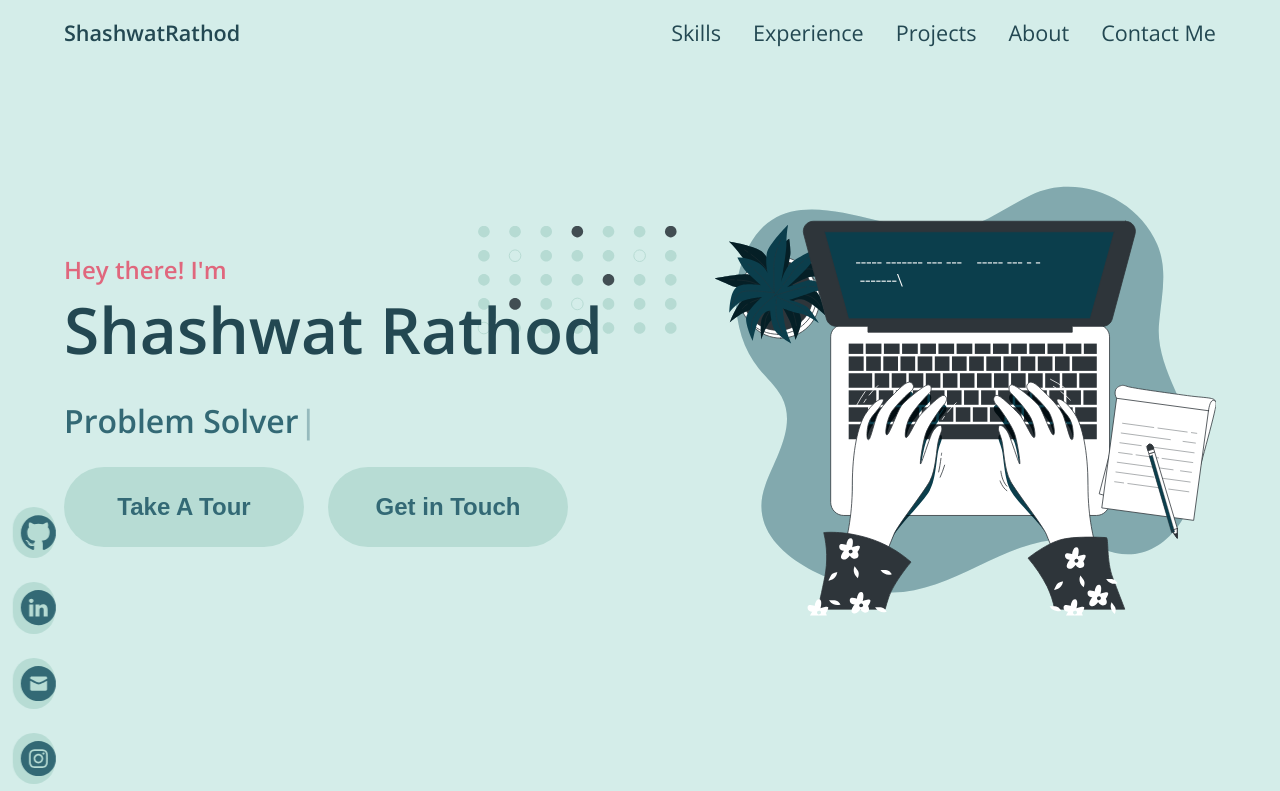
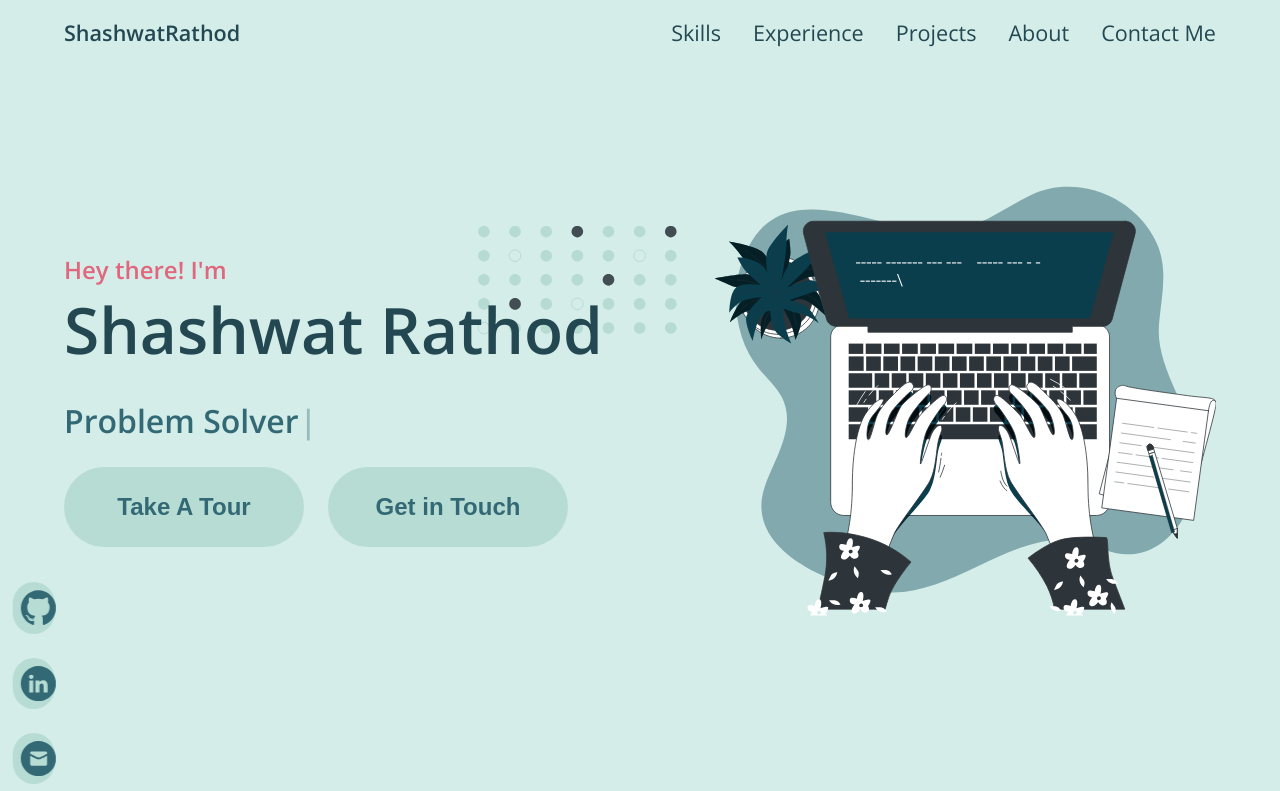
Before and after one commit to shashwatrathod/portfolio, a React (Create React App) app: page / in a window 1280 px wide. Shown: the top 791 px of the page. Built offline with nearby package versions, Linux system fonts and the light colour scheme.

Commit message:
removed instagram social

```diff
--- a/src/assets/data/socials.js
+++ b/src/assets/data/socials.js
@@ -22,12 +22,6 @@ const socials = [
     username: "shashwatrathod22@gmail.com",
     link: "mailto:shashwatrathod22@gmail.com",
   },
-  {
-    title: "Instagram",
-    icon: <InstagramIcon className="social-icon" />,
-    username: "shashwatrathod_",
-    link: "https://www.instagram.com/shashwatrathod_/",
-  },
 ];
 
 export default socials;
```
